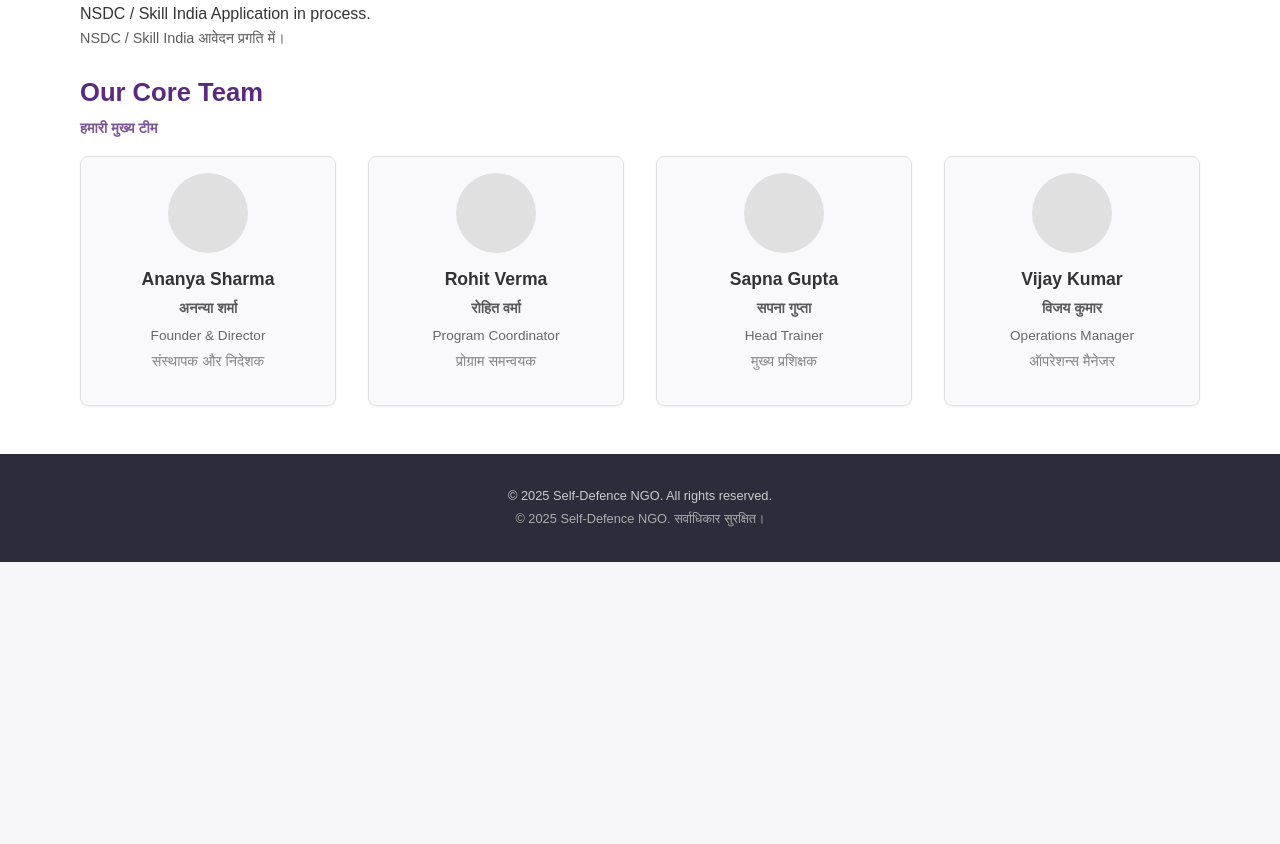
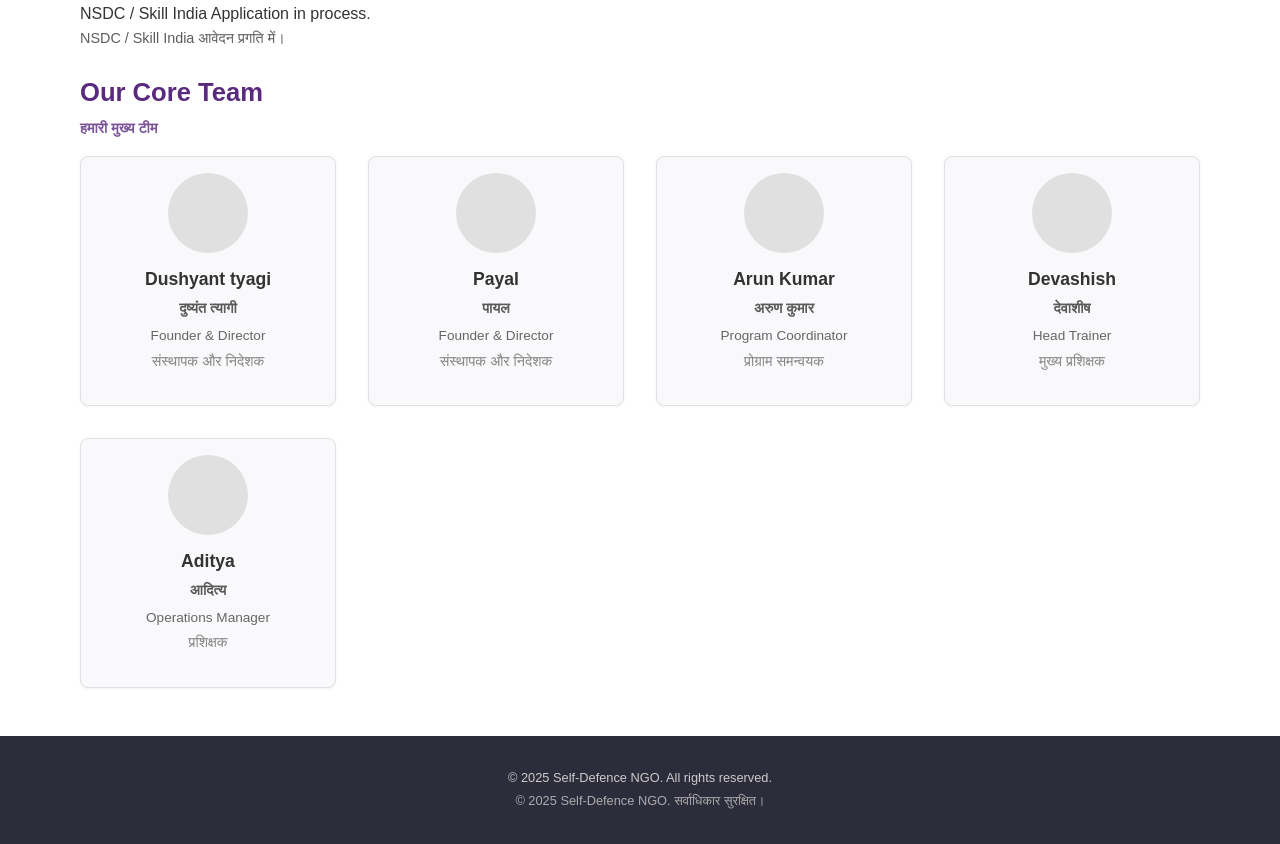
Before and after one commit to nisdf-up/ngo-website, a plain HTML site: page about.html in a window 1280 px wide. Shown: the part 941-1785 px from the top of the page. Before the commit the page ends 1503 px from the top, so only its background shows below. Drawn offline with Linux system fonts and the light colour scheme.

Commit message:
Update about.html

```diff
--- a/about.html
+++ b/about.html
@@ -51,23 +51,28 @@
             <div class="team-grid">
                 <div class="team-member">
                     <div class="photo"></div>
-                    <h3>Ananya Sharma<br><span class="hi">अनन्या शर्मा</span></h3>
+                    <h3>Dushyant tyagi<br><span class="hi">दुष्यंत त्यागी</span></h3>
+                    <p>Founder &amp; Director<br><span class="hi">संस्थापक और निदेशक</span></p>
+                </div>
+                    <div class="team-member">
+                    <div class="photo"></div>
+                    <h3>Payal<br><span class="hi">पायल</span></h3>
                     <p>Founder &amp; Director<br><span class="hi">संस्थापक और निदेशक</span></p>
                 </div>
                 <div class="team-member">
                     <div class="photo"></div>
-                    <h3>Rohit Verma<br><span class="hi">रोहित वर्मा</span></h3>
+                    <h3>Arun Kumar<br><span class="hi">अरुण कुमार</span></h3>
                     <p>Program Coordinator<br><span class="hi">प्रोग्राम समन्वयक</span></p>
                 </div>
                 <div class="team-member">
                     <div class="photo"></div>
-                    <h3>Sapna Gupta<br><span class="hi">सपना गुप्ता</span></h3>
+                    <h3>Devashish<br><span class="hi">देवाशीष</span></h3>
                     <p>Head Trainer<br><span class="hi">मुख्य प्रशिक्षक</span></p>
                 </div>
                 <div class="team-member">
                     <div class="photo"></div>
-                    <h3>Vijay Kumar<br><span class="hi">विजय कुमार</span></h3>
-                    <p>Operations Manager<br><span class="hi">ऑपरेशन्स मैनेजर</span></p>
+                    <h3>Aditya<br><span class="hi">आदित्य</span></h3>
+                    <p>Operations Manager<br><span class="hi">प्रशिक्षक</span></p>
                 </div>
             </div>
         </div>
```
